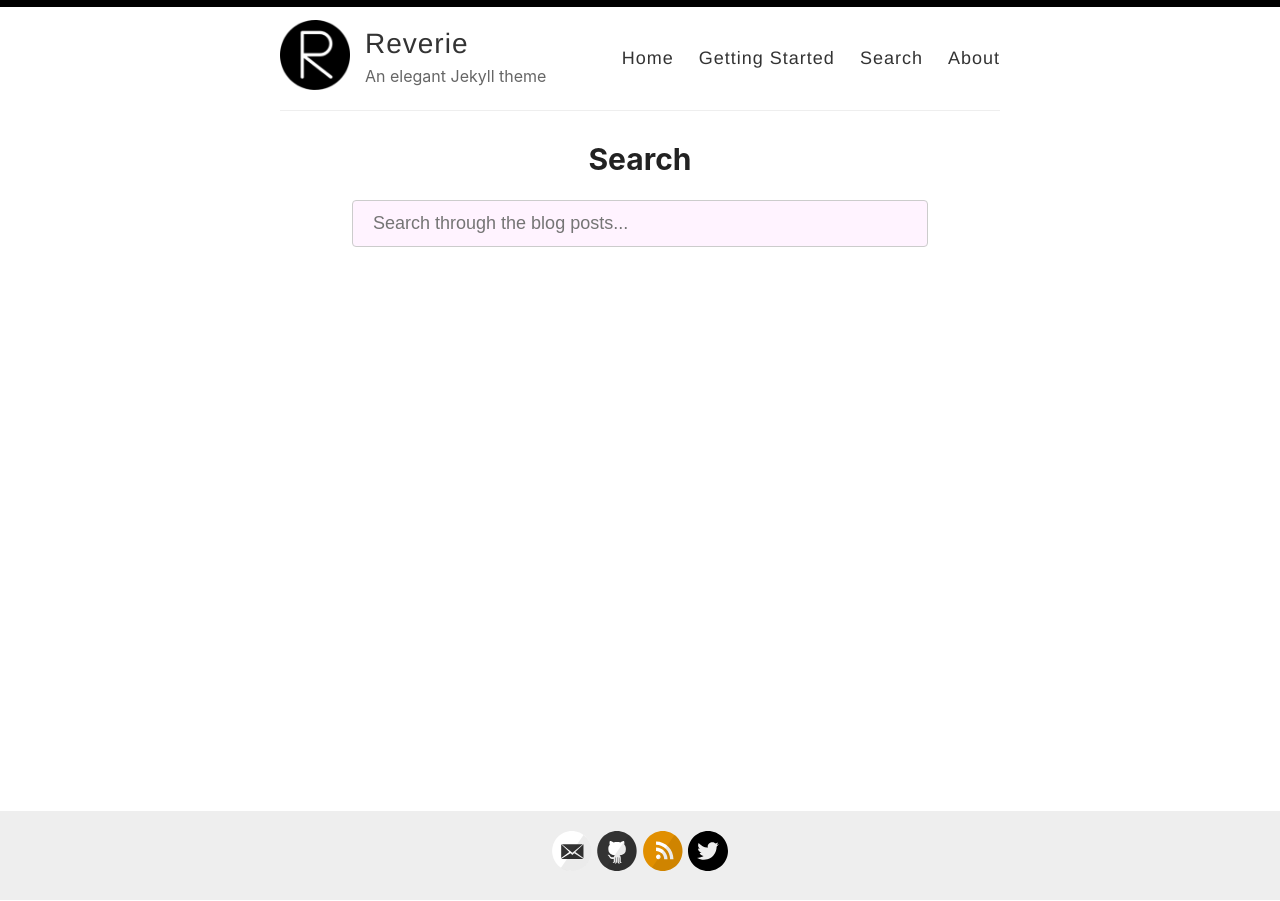
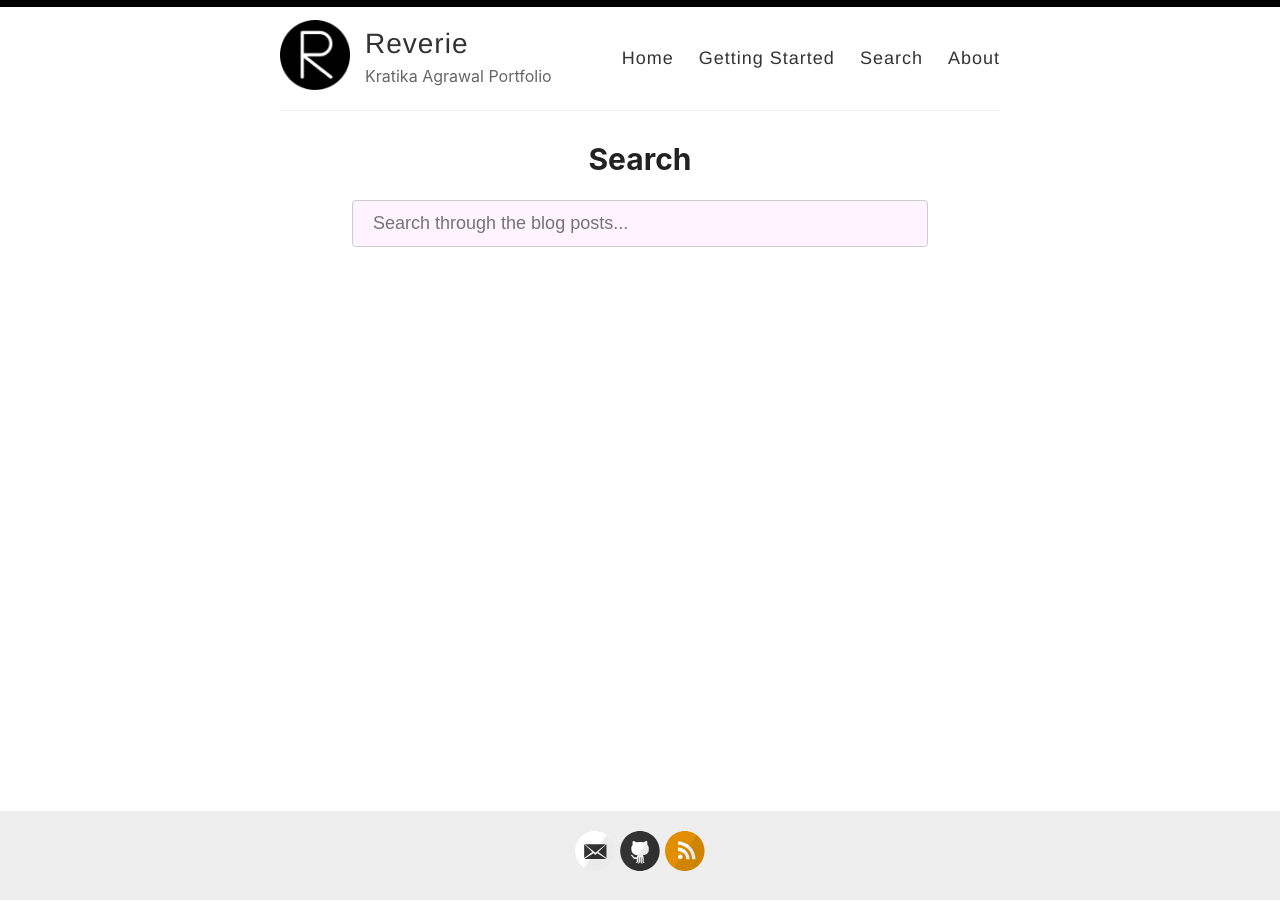
Before and after one commit to kratika1008/IR_Car_Review_Analysis, a Jekyll site: the page built from _pages/search.md, in a window 1280 px wide. Built offline with Jekyll 4.4.1, drawn with Linux system fonts in a browser that asks for light colours; some of the changed lines change nothing that is shown.

Commit message:
Update _config.yml

```diff
--- a/_config.yml
+++ b/_config.yml
@@ -9,7 +9,7 @@ name: Reverie
 author: Kratika Agrawal
 
 # Short bio or description (displayed in the header)
-description: An elegant Jekyll theme
+description: Kratika Agrawal Portfolio
 
 # URL of your avatar or profile pic (you could use your GitHub profile pic)
 avatar: /images/reverie.png
@@ -21,15 +21,15 @@ avatar: /images/reverie.png
 # Includes an icon in the footer for each username you enter
 footer-links:
   dribbble:
-  email: amit.d.merchant@gmail.com
+  email: agrawalkratika1008@gmail.com
   facebook:
   flickr:
-  github: amitmerchant1990/reverie
+  github: kratika1008
   instagram:
   linkedin:
   pinterest:
   rss: rss
-  twitter: amit_merchant
+  twitter:
   stackoverflow:
   youtube: # channel/<your_long_string> or user/<user-name>
   googleplus: # anything in your profile username that comes after plus.google.com/
```
